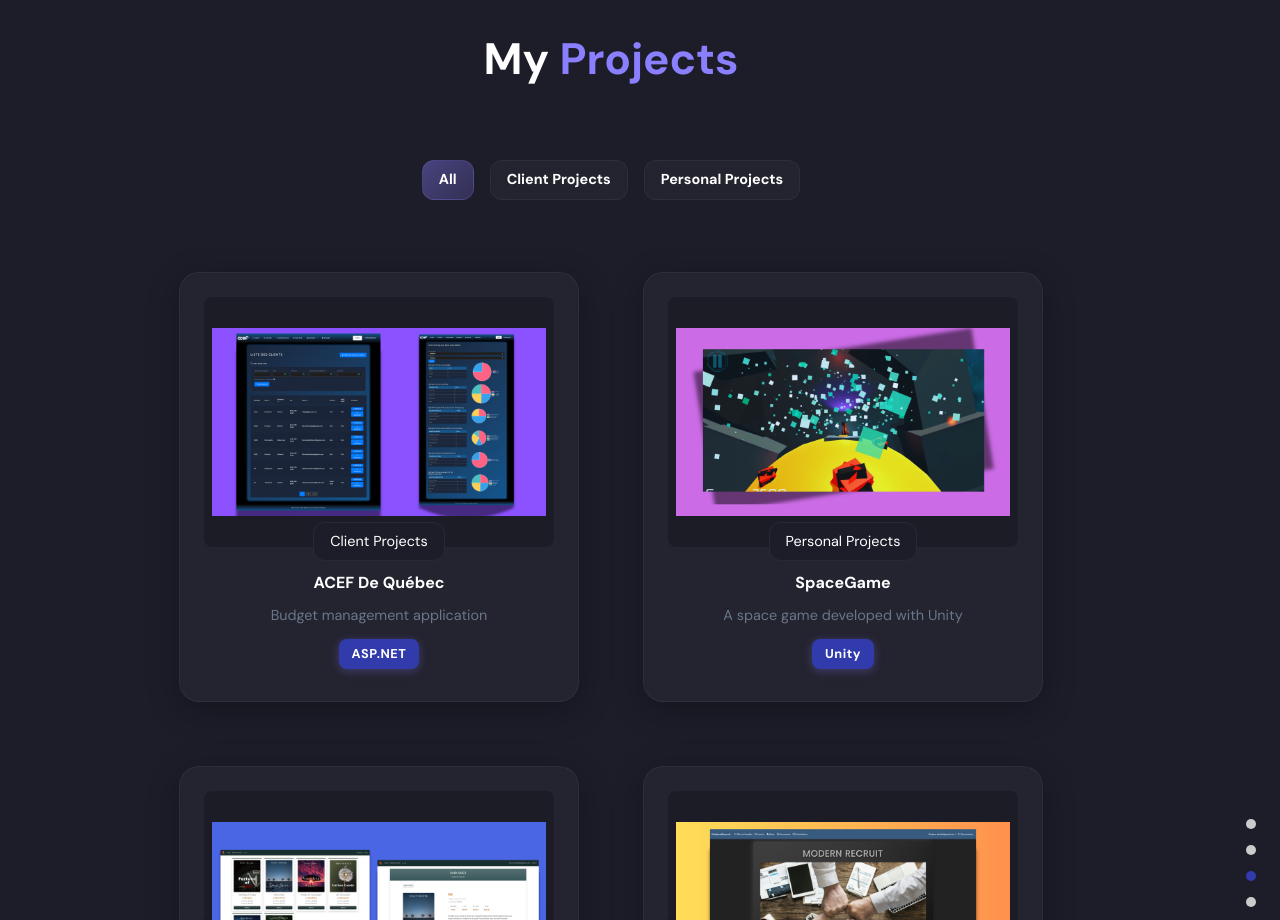
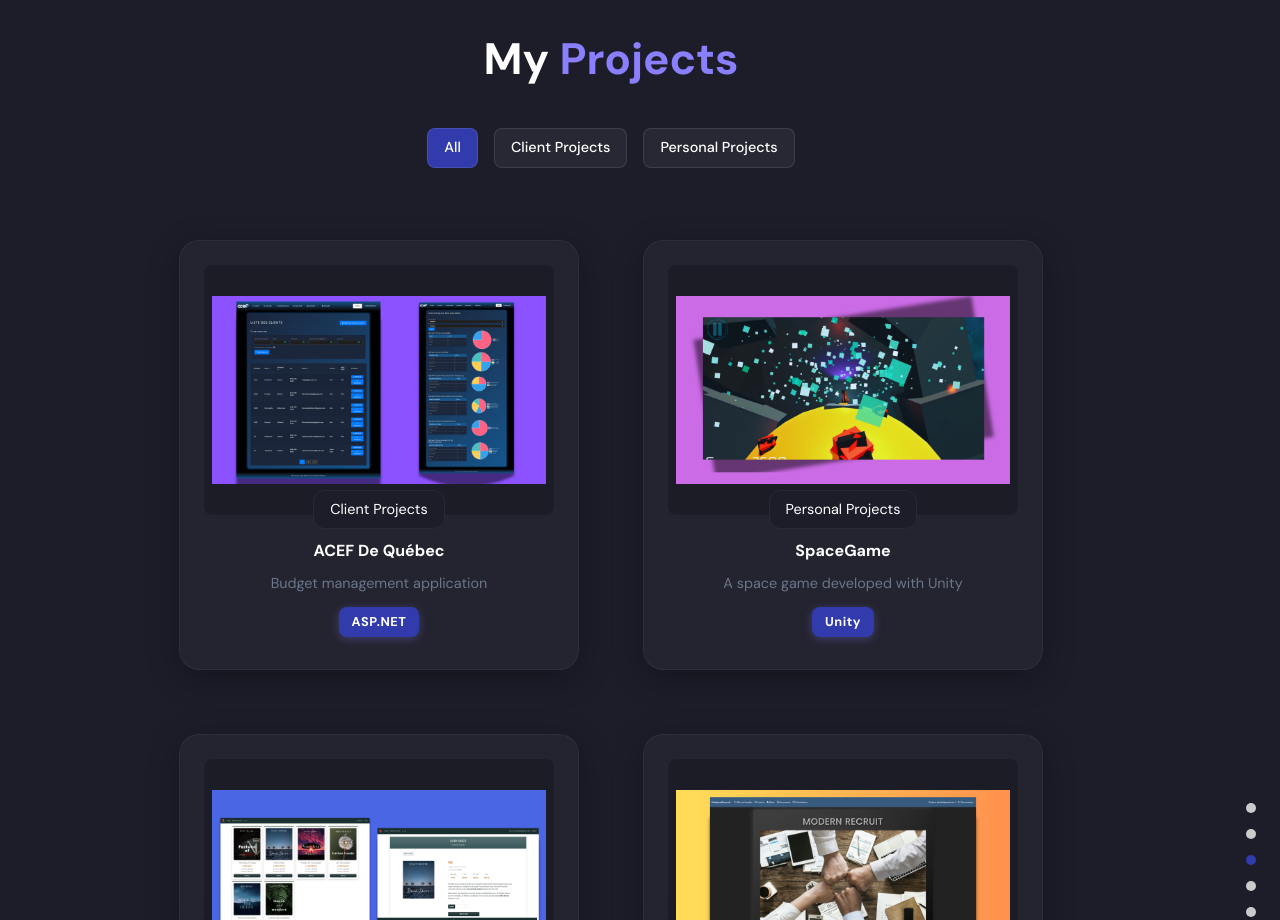
Before and after one commit to PatrickDumoulin/PortfolioDev2.0, a React (Create React App) app in the folder frontend_react/: page / in a window 1280 px wide. Shown: the part 3280-4200 px from the top of the page. Built offline with nearby package versions, Linux system fonts and the light colour scheme.

Commit message:
Refine responsive design and styling for Work and Header components

```diff
--- a/frontend_react/src/container/Header/Header.scss
+++ b/frontend_react/src/container/Header/Header.scss
@@ -113,6 +113,11 @@
 
       &:last-child {
         margin-bottom: 0;
+      }
+
+      @media screen and (max-width: 768px) {
+        text-align: center;
+        width: 100%;
       }
     }
   }
--- a/frontend_react/src/container/Work/Work.scss
+++ b/frontend_react/src/container/Work/Work.scss
@@ -7,28 +7,25 @@
 .app__work-filter {
     display: flex;
     flex-direction: row;
-    justify-content: flex-start;
+    justify-content: center;
     align-items: center;
     flex-wrap: wrap;
 
-    margin: 4rem 0 2rem;
+    margin: 2rem 0 2rem;
 
     .app__work-filter-item {
         padding: 0.5rem 1rem;
-        border-radius: 12px;
-        background: rgba(255, 255, 255, 0.03);
-        backdrop-filter: blur(10px);
-        border: 1px solid rgba(255, 255, 255, 0.05);
+        border-radius: 0.5rem;
+        background-color: rgba(255, 255, 255, 0.05);
         color: #fff;
-        font-weight: 800;
+        font-weight: 500;
         cursor: pointer;
         transition: all 0.3s ease;
         margin: 0.5rem;
+        border: 1px solid rgba(255, 255, 255, 0.1);
 
         &:hover {
-            background: linear-gradient(135deg, rgba(138, 127, 255, 0.6) 0%, rgba(138, 127, 255, 0.4) 100%);
-            transform: translateY(-2px);
-            box-shadow: 0 4px 15px rgba(138, 127, 255, 0.3);
+            background-color: rgba(255, 255, 255, 0.1);
         }
 
         @media screen and (min-width: 2000px) {
@@ -39,8 +36,12 @@
     }
 
     .item-active {
-        background: linear-gradient(135deg, rgba(138, 127, 255, 0.4) 0%, rgba(138, 127, 255, 0.2) 100%);
-        border: 1px solid rgba(138, 127, 255, 0.2);
+        background-color: var(--secondary-color);
+        color: #fff;
+
+        &:hover {
+            background-color: var(--secondary-color);
+        }
     }
 
 }
```
